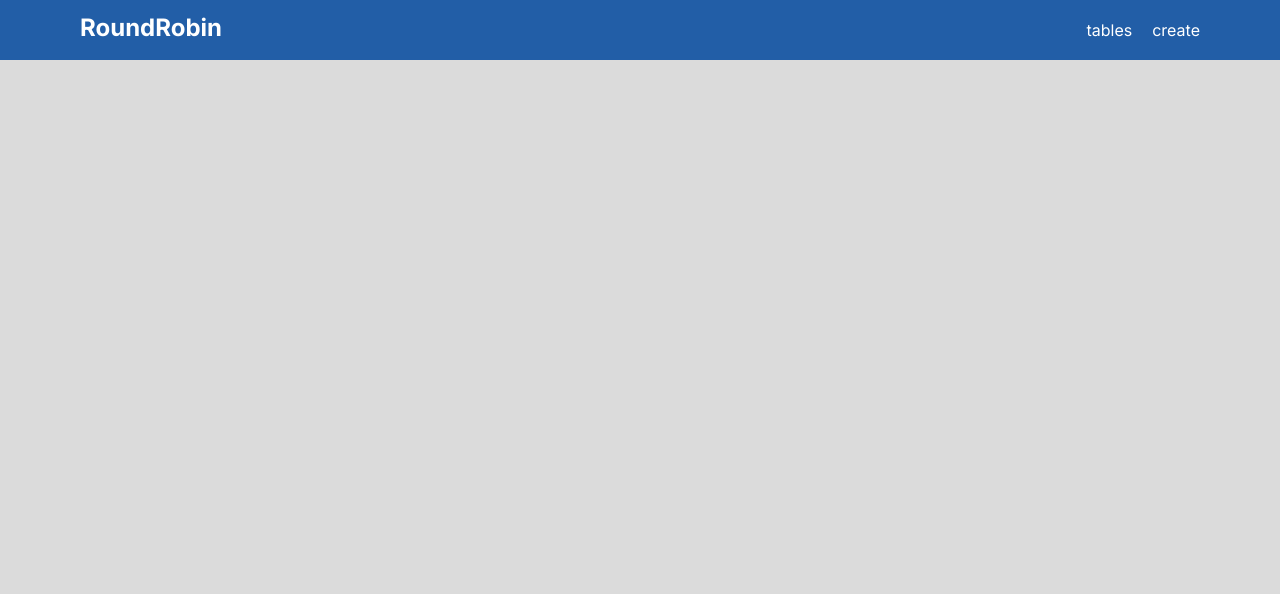
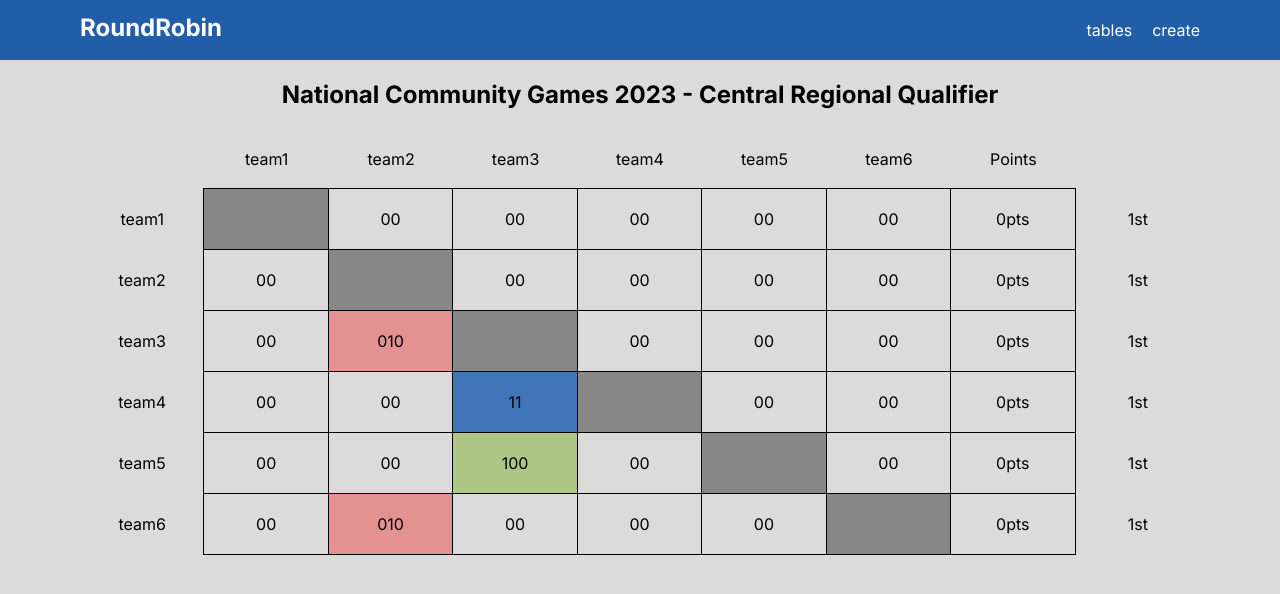
Before and after one commit to geraldhyw/round-robin-maker, a JavaScript app in the folder frontend/: page /indi-table in a window 1280 px wide. Shown: the top 594 px of the page. Built offline with nearby package versions, Linux system fonts and the light colour scheme; the HTML template or start-up script is replaced by a standard one.

Commit message:
added base template for indi-table

```diff
--- a/frontend/src/App.js
+++ b/frontend/src/App.js
@@ -1,6 +1,7 @@
 import { BrowserRouter, Routes, Route } from 'react-router-dom'
 import Navbar from './components/Navbar'
 import Home from './pages/Home'
+import IndiTable from './pages/IndiTable'
 import TableForm from './pages/TableForm'
 
 function App() {
@@ -17,6 +18,10 @@ function App() {
             path='/table-form'
             element={<TableForm />}
           />
+          <Route
+            path='/indi-table'
+            element={<IndiTable />}
+          />
         </Routes>
       </BrowserRouter>
     </div>
--- a/frontend/src/css/Home.css
+++ b/frontend/src/css/Home.css
@@ -9,3 +9,7 @@
     justify-content: center;
     padding: 20px 0px;
 }
+
+.plain-link {
+    color: black;
+}
--- /dev/null
+++ b/frontend/src/css/IndiTable.css
@@ -0,0 +1,57 @@
+.indi-header {
+    display: flex;
+    justify-content: center;
+    padding: 20px 0px;
+}
+
+.indi-table-item {
+    display: flex;
+    justify-content: center;
+    padding: 20px;
+}
+
+.table-border {
+    outline: 1px solid black;
+    margin-bottom: 1px;
+    margin-right: 1px;
+}
+
+.indi-table {
+    margin: 0px var(--horizontal-margin);
+}
+
+.lose {
+    background-color: var(--fixture-red);
+}
+
+.win {
+    background-color: var(--fixture-green);
+}
+
+.draw {
+    background-color: var(--secondary-blue);
+}
+
+.blackout {
+    background-color: var(--fixture-grey);
+}
+
+.three {
+    display: grid;
+    grid-template-columns: repeat(6, 1fr);
+}
+
+.four {
+    display: grid;
+    grid-template-columns: repeat(7, 1fr);
+}
+
+.five {
+    display: grid;
+    grid-template-columns: repeat(8, 1fr);
+}
+
+.six {
+    display: grid;
+    grid-template-columns: repeat(9, 1fr);
+}
--- a/frontend/src/css/TableForm.css
+++ b/frontend/src/css/TableForm.css
@@ -36,6 +36,10 @@
     padding-right: 12px;
 }
 
+.form-input:focus {
+    outline: none;
+}
+
 .form-button-container {
     display: flex;
     justify-content: center;
--- a/frontend/src/index.css
+++ b/frontend/src/index.css
@@ -21,6 +21,9 @@ code {
   --primary-blue: #225EA7;
   --primary-white: white;
   --secondary-blue: #4177b9;
+  --fixture-red: #E49191;
+  --fixture-green: #AEC786;
+  --fixture-grey: #878787;
 }
 
 /* ------ default components ------ */
--- a/frontend/src/pages/Home.js
+++ b/frontend/src/pages/Home.js
@@ -10,7 +10,9 @@ const Home = () => {
 			</div>
 
 			<div className="home-body">
-				<TableCard />
+				<Link to="/indi-table" className="plain-link">
+					<TableCard />
+				</Link>
 				<div className="home-button-container">
 					<Link to="/table-form" className="blue-button">
 						Add Table
--- a/frontend/src/pages/IndiTable.js
+++ b/frontend/src/pages/IndiTable.js
@@ -1,6 +1,79 @@
+import '../css/IndiTable.css'
+
 const IndiTable = () => {
+  let rowFiller = ['', 'team1', 'team2', 'team3']
+  let colFiller = ['', 'team1', 'team2', 'team3', 'Points', '']
+
+  let threeTeamTable =
+  [
+    ['', 'team1', 'team2', 'team3', 'Points', ''],
+    ['team1', '', [0, 0], [0, 0], '0pts', '1st'],
+    ['team2', [0, 0], '', [0, 0], '0pts', '1st'],
+    ['team3', [0, 0], [0, 10], '', '0pts', '1st'],
+  ]
+
+  let sixTeamTable =
+  [
+    ['', 'team1', 'team2', 'team3', 'team4', 'team5', 'team6', 'Points', ''],
+    ['team1', '', [0, 0], [0, 0], [0, 0], [0, 0], [0, 0], '0pts', '1st'],
+    ['team2', [0, 0], '', [0, 0], [0, 0], [0, 0], [0, 0], '0pts', '1st'],
+    ['team3', [0, 0], [0, 10], '', [0, 0], [0, 0], [0, 0], '0pts', '1st'],
+    ['team4', [0, 0], [0, 0], [1, 1], '', [0, 0], [0, 0], '0pts', '1st'],
+    ['team5', [0, 0], [0, 0], [10, 0], [0, 0], '',  [0, 0], '0pts', '1st'],
+    ['team6', [0, 0], [0, 10], [0, 0], [0, 0], [0, 0], '', '0pts', '1st'],
+  ]
+
   return (
-    <div>IndiTable</div>
+    <div>
+      <div className='indi-header'>
+        <h2>National Community Games 2023 - Central Regional Qualifier</h2>
+      </div>
+
+      <div className='indi-body'>
+        {/* table  */}
+
+        <div className="indi-table six">
+        {/* change number of rows above^  */}
+          {sixTeamTable.map((row, rowIndex) => {
+            return (row.map((item, colIndex) => {
+              let className = "indi-table-item"
+
+              let isNotBorder = rowIndex === 0 || colIndex === 0 || colIndex === (row.length-1)
+              if (!isNotBorder) {
+                className += " table-border"
+              }
+
+              // check for results (win, lose, draw)
+              if (Array.isArray(item)) {
+                if (item[0] === 0 && item[1] ===0) {
+                  className += " default"
+                } else if (item[0] === item[1]) {
+                  className += " draw"
+                } else if (item[0] > item[1]) {
+                  className += " win"
+                } else {
+                  className += " lose"
+                }
+              }
+
+              // check for same team
+              if (rowIndex !== 0 && rowIndex === colIndex) {
+                className += " blackout"
+              }
+
+              return (
+                <div key={rowIndex*row.length + colIndex} className={className}>
+                  {item}
+                </div>
+            )}))
+          })}
+        </div>
+
+
+
+        {/* button */}
+      </div>
+    </div>
   )
 }
 
```
